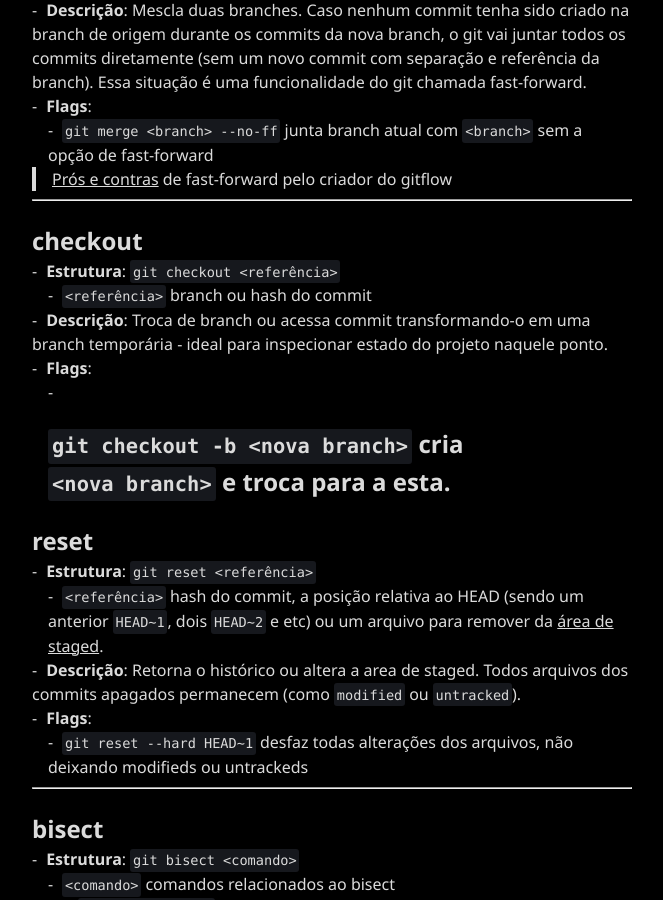
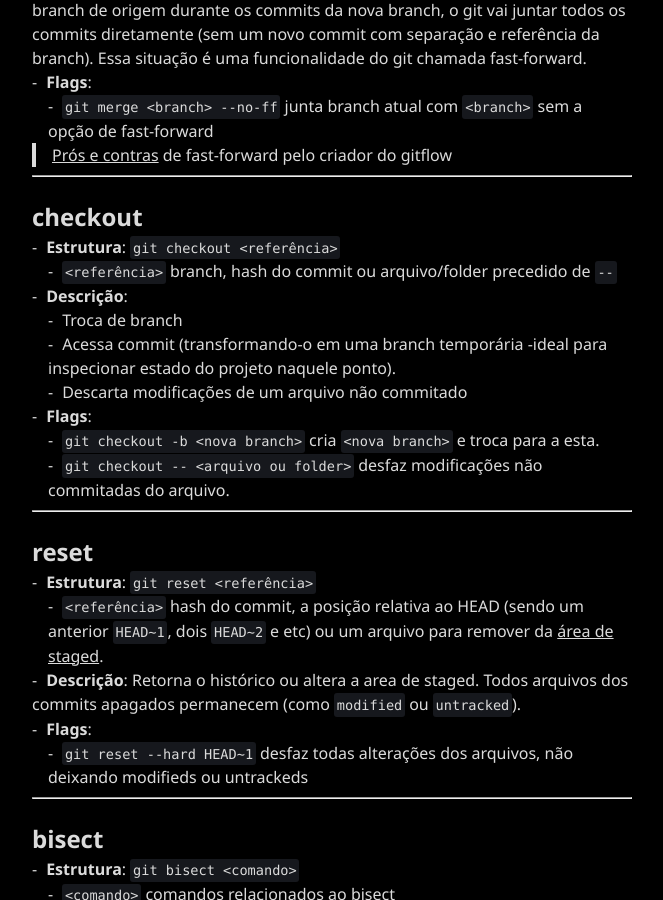
Before and after one commit to neninja/wtf, a Jekyll site: the page built from _posts/2019-7-31-git.md, in a window 1280 px wide and 900 px high, scrolled down 3656 px. Shown: the whole window, without its empty margins (308-971 px from the left). Built offline with Jekyll 4.4.1, drawn with Linux system fonts in a browser that asks for light colours; our own code applies the rules of GitHub Pages for plain Markdown files; some of the changed text lies outside the part shown.

Commit message:
post(git): atualiza checkout

```diff
--- a/_posts/2019-7-31-git.md
+++ b/_posts/2019-7-31-git.md
@@ -110,10 +110,15 @@ Antes de começar a testar os comandos do git é obrigatório um mínimo de conf
 
 ### checkout
 - **Estrutura**: ``git checkout <referência>``
-    - ``<referência>`` *branch* ou *hash* do *commit*
-- **Descrição**: Troca de *branch* ou acessa *commit* transformando-o em uma branch temporária - ideal para inspecionar estado do projeto naquele ponto.
+    - ``<referência>`` *branch*, *hash* do *commit* ou arquivo/folder precedido de ``--``
+- **Descrição**:
+    - Troca de *branch*
+    - Acessa *commit* (transformando-o em uma branch temporária -ideal para inspecionar estado do projeto naquele ponto).
+    - Descarta modificações de um arquivo não *commitado*
 - **Flags**:
     - ``git checkout -b <nova branch>`` cria ``<nova branch>`` e troca para a esta.
+    - ``git checkout -- <arquivo ou folder>`` desfaz modificações não *commitadas* do arquivo.
+
 ---
 
 ### reset
```
